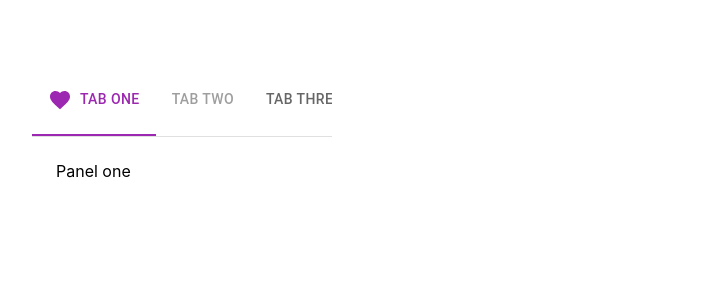
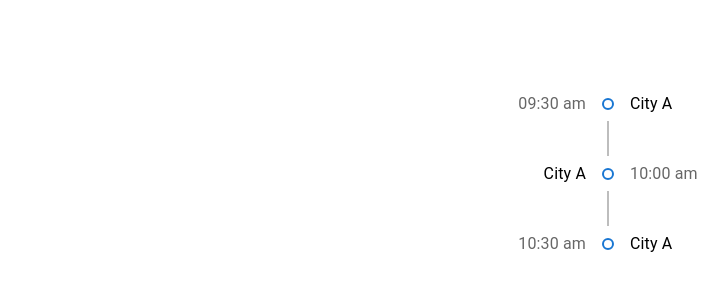
Before and after one commit to Newton-Duarte/react-mui, a React (Create React App) app: page / in a window 1280 px wide. Shown: the top 300 px of the page, without its empty margins (32-760 px from the left). Built offline with nearby package versions, Linux system fonts and the light colour scheme.

Commit message:
feat: add mui timeline component

```diff
--- a/src/App.tsx
+++ b/src/App.tsx
@@ -2,7 +2,8 @@ import { LocalizationProvider } from '@mui/x-date-pickers';
 import { AdapterDateFns } from '@mui/x-date-pickers/AdapterDateFns';
 
 import './App.css';
-import { MuiTabs } from './components/MuiTabs';
+// import { MuiTabs } from './components/MuiTabs';
+import { MuiTimeline } from './components/MuiTimeline';
 // import { MuiTypography } from './components/MuiTypography';
 // import { MuiButton } from './components/MuiButton';
 // import { MuiTextField } from './components/MuiTextField';
@@ -73,7 +74,8 @@ function App() {
         {/* <MuiSkeleton /> */}
         {/* <MuiLoadingButton /> */}
         {/* <MuiPickers /> */}
-        <MuiTabs />
+        {/* <MuiTabs /> */}
+        <MuiTimeline />
       </div>
     </LocalizationProvider>
   );
--- /dev/null
+++ b/src/components/MuiTimeline.tsx
@@ -0,0 +1,31 @@
+import { Timeline, TimelineConnector, TimelineContent, TimelineDot, TimelineItem, TimelineOppositeContent, TimelineSeparator } from "@mui/lab"
+
+export const MuiTimeline = () => {
+  return (
+    <Timeline position="alternate">
+      <TimelineItem>
+        <TimelineOppositeContent color="text.secondary">09:30 am</TimelineOppositeContent>
+        <TimelineSeparator>
+          <TimelineDot color="primary" variant="outlined" />
+          <TimelineConnector color="primary" />
+        </TimelineSeparator>
+        <TimelineContent>City A</TimelineContent>
+      </TimelineItem>
+      <TimelineItem>
+        <TimelineOppositeContent color="text.secondary">10:00 am</TimelineOppositeContent>
+        <TimelineSeparator>
+          <TimelineDot color="primary" variant="outlined" />
+          <TimelineConnector />
+        </TimelineSeparator>
+        <TimelineContent>City A</TimelineContent>
+      </TimelineItem>
+      <TimelineItem>
+        <TimelineOppositeContent color="text.secondary">10:30 am</TimelineOppositeContent>
+        <TimelineSeparator>
+          <TimelineDot color="primary" variant="outlined" />
+        </TimelineSeparator>
+        <TimelineContent>City A</TimelineContent>
+      </TimelineItem>
+    </Timeline>
+  )
+}
```
